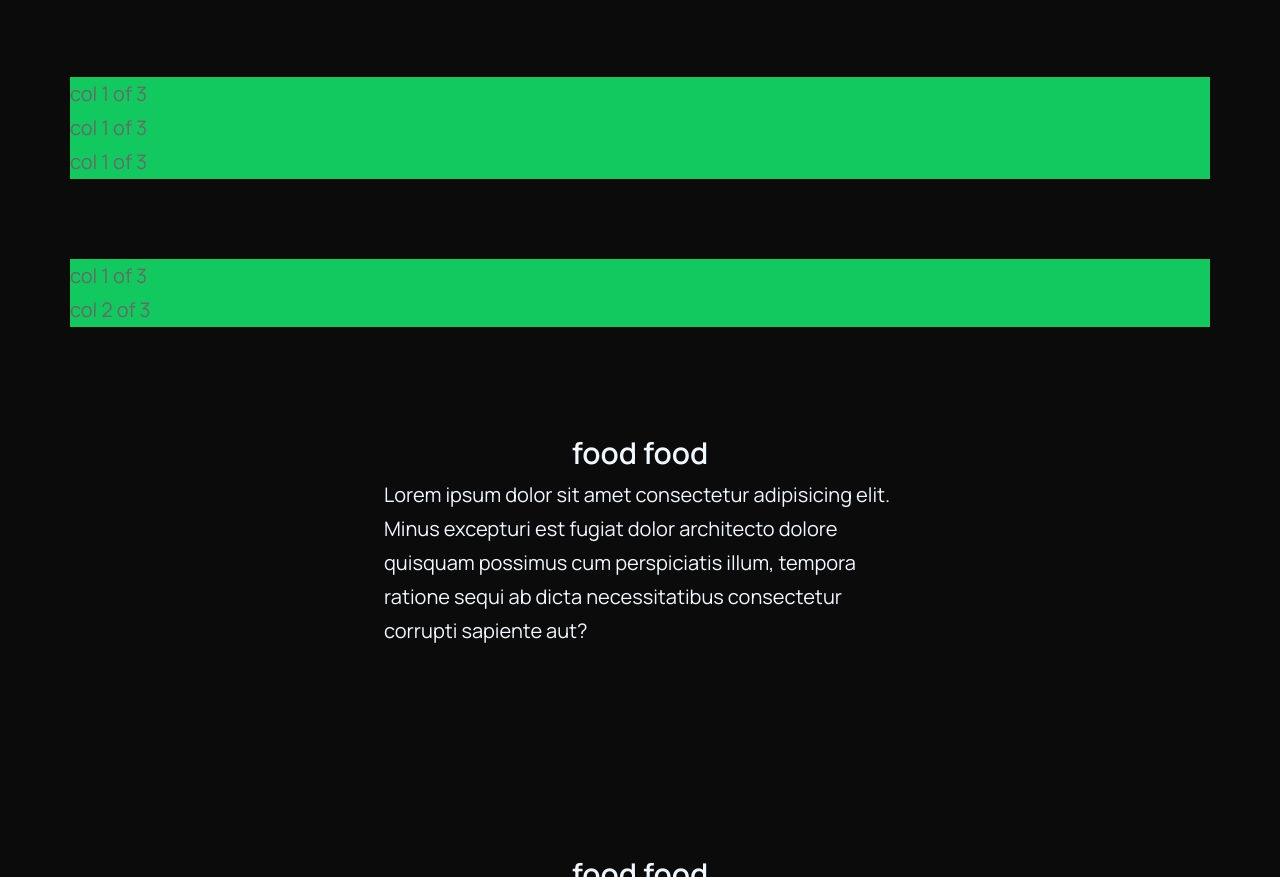
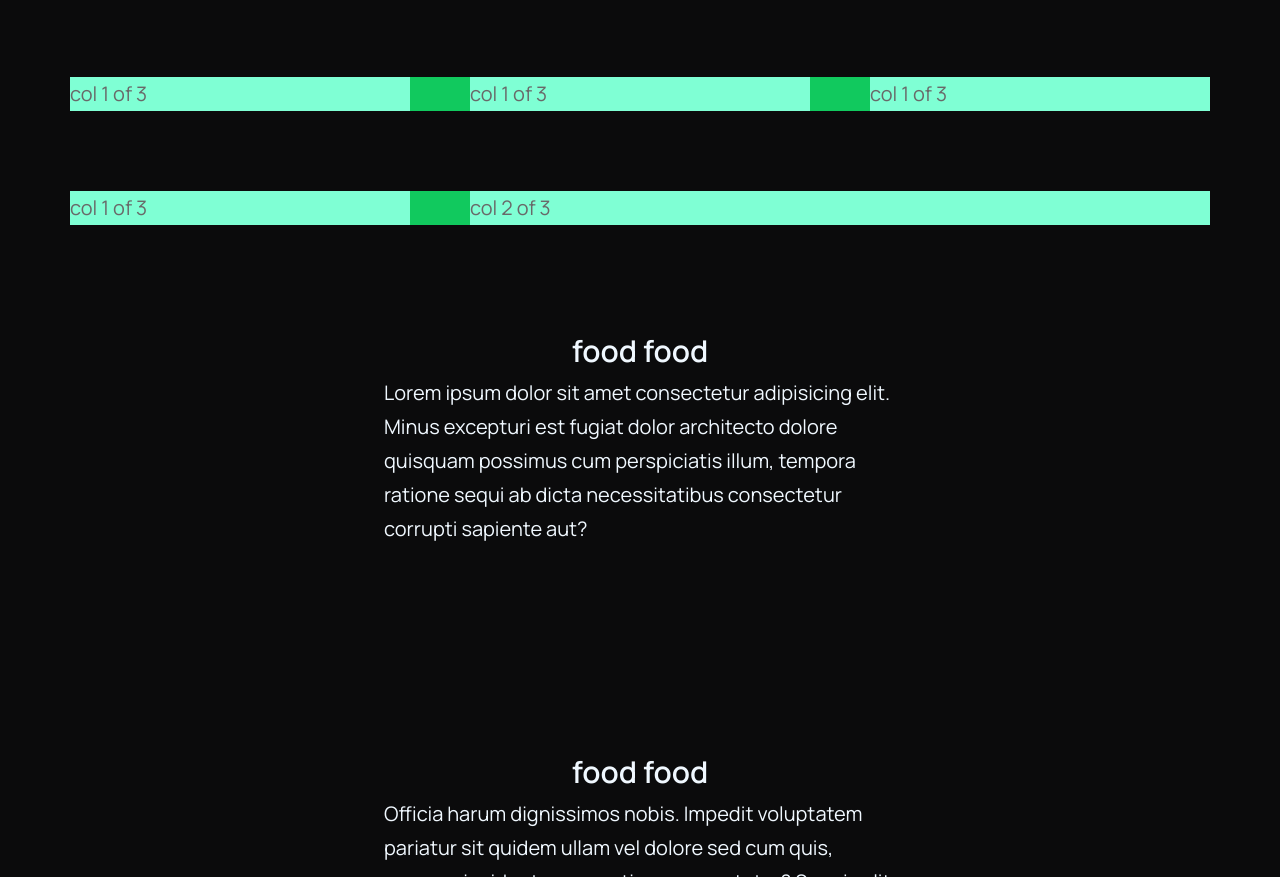
Before and after one commit to seanwafo/Zirdex-2, a website: page index.html in a window 1280 px wide. Shown: the part 837-1714 px from the top of the page. Drawn offline with Linux system fonts and the light colour scheme.

Commit message:
updated grid layout for the col-2-of-3

```diff
--- a/sass/layout/_grid.scss
+++ b/sass/layout/_grid.scss
@@ -8,12 +8,12 @@
     margin-bottom: $gutter-vertical; // all element under .row class will have this setting EXCEPT for the last one.
   }
 
+  //mixin clearfix for float issue
   @include clearfix;
 
-  .col-1-of-2 {
-    width: calc(
-      (100% - #{$gutter-horizontal}) / 2
-    ); // using the calc() function to get the desired column structure. we need to wrap the sass variable with #{}
+  // attribute due to col- repeated below that needs to be DRY
+  // class^= is selecting the class that STARTS with "col-"
+  [class^='col-'] {
     background-color: aquamarine;
     float: left; // we always float these column to the left. they are now on the same row
 
@@ -22,7 +22,19 @@
     }
   }
 
+  .col-1-of-2 {
+    width: calc(
+      (100% - #{$gutter-horizontal}) / 2
+    ); // using the calc() function to get the desired column structure. we need to wrap the sass variable with #{}
+  }
+
   .col-1-of-3 {
     width: calc((100% - 2 * #{$gutter-horizontal}) / 3);
   }
+
+  .col-2-of-3 {
+    width: calc(
+      2 * ((100% - 2 * #{$gutter-horizontal}) / 3) + #{$gutter-horizontal}
+    ); // 2 multiply the col-1-of-3 to get the 2 columns combined into 1 big column.
+  }
 }
```
Also changed, not shown: css/style.css, sass/main.css, 1 other file.
